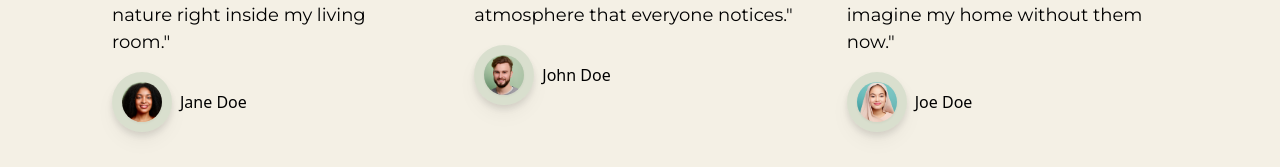
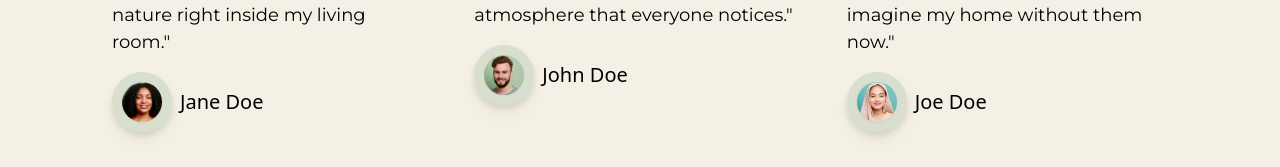
Before and after one commit to robeeds/botanic_bento, a React (Vite) app: page / in a window 1280 px wide. Shown: the part 2275-2442 px from the top of the page. Built offline with nearby package versions, Linux system fonts and the light colour scheme; a web font is replaced by a local one.

Commit message:
Added h2 styling

```diff
--- a/src/style.js
+++ b/src/style.js
@@ -4,6 +4,7 @@ const styles = {
     title: "font-playfair font-bold xxs:text-[36px] sm:text-[60px] lg:text-[96px]",
     subtitle: "font-playfair font-semibold xxs:text-[20px] md:text-[44px] lg:text-[60px]",
     heading: "font-montserrat font-semibold xxs:text-[20px] sm:text-[24px] md:text-[30px] lg:text-[36px]",
+    heading2: "font-monterrat font-medium xxs:text-[20px]",
     paragraph: "font-montserrat font-regular xxs:text-[18px]",
 
     paddingX: "sm:px-16 px-6",
```
